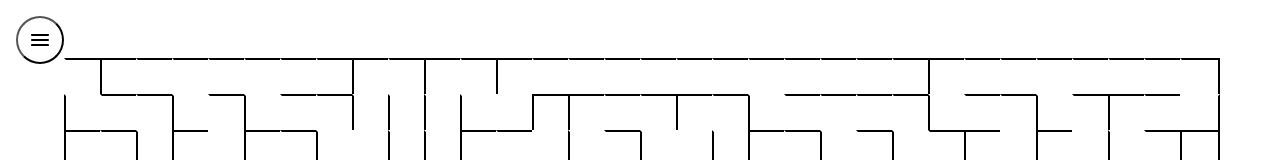
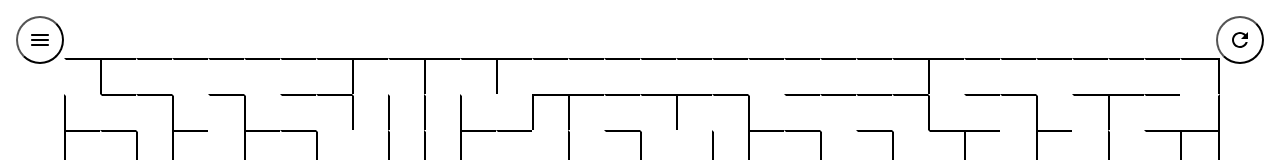
Before and after one commit to jhasuraj01/maze, a Next.js app: page / in a window 1280 px wide. Shown: the top 160 px of the page. Built offline with nearby package versions, Linux system fonts and the light colour scheme.

Commit message:
implemented refresh button

```diff
--- a/components/MazeElement.tsx
+++ b/components/MazeElement.tsx
@@ -38,8 +38,6 @@ interface Props {
 }
 const MazeElement: NextPage<Props> = ({ ID, screenWidth, screenHeight, viewportResize, Store }) => {
 
-    // console.log(viewportResize)
-
     useEffect(function(){
         viewportResize();
         window.addEventListener('resize', viewportResize)
@@ -76,8 +74,8 @@ const MazeElement: NextPage<Props> = ({ ID, screenWidth, screenHeight, viewportR
 const mapStateToProp = (state) => ({
     screenWidth: state.screen.width,
     screenHeight: state.screen.height,
-    ID: state.screen.refreshCount,
-    Store: state.mazeBuild.Store
+    ID: `${state.screen.refreshCount}:${state.mazeBuild.id}`,
+    Store: state.mazeBuild.Store,
 })
 
 export default connect(mapStateToProp, { viewportResize })(MazeElement);
--- a/pages/index.tsx
+++ b/pages/index.tsx
@@ -4,6 +4,7 @@ import styles from '../styles/Home.module.css'
 import { useState, useEffect } from "react";
 
 import MenuRoundedIcon from '@mui/icons-material/MenuRounded';
+import RefreshIcon from '@mui/icons-material/Refresh';
 
 import Stack from '../libs/stack';
 import Queue from '../libs/queue';
@@ -15,9 +16,10 @@ import Maze from '../libs/maze';
 
 import { connect } from 'react-redux';
 import { openSideNav } from '../state/actions/sideNavActions'
+import { refreshMaze } from '../state/actions/MazeCreationAlgoChangeAction'
 
 
-const Home: NextPage = ({ openSideNav }) => {
+const Home: NextPage = ({ openSideNav, refreshMaze }) => {
 
     return (
         <div className={styles.container}>
@@ -27,6 +29,7 @@ const Home: NextPage = ({ openSideNav }) => {
                 <link rel="icon" href="/favicon.ico" />
             </Head>
             <button className={styles.sideNavToggleButton} onClick={openSideNav}><MenuRoundedIcon /></button>
+            <button className={styles.refreshButton} onClick={refreshMaze}><RefreshIcon /></button>
             <SideNav />
             <MazeElement />
         </div>
@@ -36,4 +39,4 @@ const Home: NextPage = ({ openSideNav }) => {
 
 
 
-export default connect(null, {openSideNav})(Home);
+export default connect(null, {openSideNav, refreshMaze})(Home);
--- a/state/actions/MazeCreationAlgoChangeAction.ts
+++ b/state/actions/MazeCreationAlgoChangeAction.ts
@@ -1,4 +1,4 @@
-import { MAZE_CREATION_ALGO_CHANGE } from "./types";
+import { MAZE_CREATION_ALGO_CHANGE, MAZE_REFRESH } from "./types";
 import Queue from "../../libs/queue";
 import Stack from "../../libs/stack";
 
@@ -11,3 +11,7 @@ export const createWithStack = () => ({
     type: MAZE_CREATION_ALGO_CHANGE,
     Store: Stack
 })
+
+export const refreshMaze = () => ({
+    type: MAZE_REFRESH,
+})
--- a/state/actions/types.ts
+++ b/state/actions/types.ts
@@ -1,3 +1,4 @@
 export const SIDENAV_TOGGLE: string = 'sideNav/Toggle';
 export const VIEWPORT_RESIZE: string = 'viewport/Resize';
 export const MAZE_CREATION_ALGO_CHANGE: string = 'algo/Change';
+export const MAZE_REFRESH: string = 'maze/Refresh';
--- a/state/reducers/mazeCreationAlgoChange.ts
+++ b/state/reducers/mazeCreationAlgoChange.ts
@@ -1,17 +1,25 @@
-import { MAZE_CREATION_ALGO_CHANGE } from "../actions/types";
+import { MAZE_CREATION_ALGO_CHANGE, MAZE_REFRESH } from "../actions/types";
 import Stack from "../../libs/stack";
+import { stat } from "fs";
 
 const initialState = {
-    Store: Stack
+    Store: Stack,
+    id: 0
 }
 
 function mazeCreationAlgoChange(state = initialState, action) {
 
     if(action.type === MAZE_CREATION_ALGO_CHANGE) {
-        console.log("Store Changed");
         return {
             ...state,
             Store: action.Store
+        }
+    }
+
+    if(action.type === MAZE_REFRESH) {
+        return {
+            ...state,
+            id: state.id + 1
         }
     }
 
--- a/styles/Home.module.css
+++ b/styles/Home.module.css
@@ -1,4 +1,4 @@
-.sideNavToggleButton {
+.sideNavToggleButton, .refreshButton {
     display: flex;
     justify-content: center;
     align-items: center;
@@ -11,3 +11,8 @@
     height: 48px;
     border-radius: 100%;
 }
+
+.refreshButton {
+    left: auto;
+    right: 16px;
+}
```
